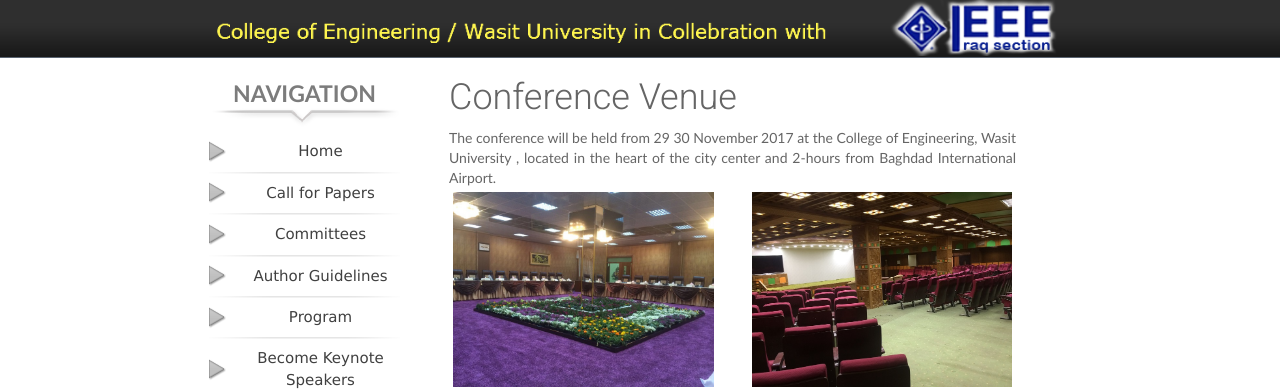
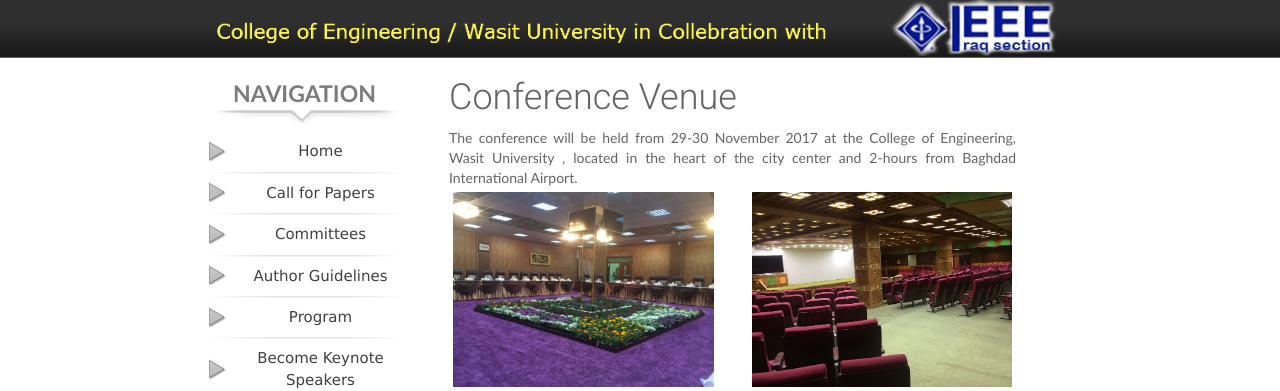
Before and after one commit to alaidi/ICOSEA, a Jekyll site: the page built from venue.md, in a window 1280 px wide. Shown: the part 360-751 px from the top of the page. Built offline with Jekyll 4.4.1, drawn with Linux system fonts in a browser that asks for light colours; nearby versions of some CDN libraries; our own code applies the rules of GitHub Pages for plain Markdown files.

Commit message:
fix date

```diff
--- a/venue.md
+++ b/venue.md
@@ -7,7 +7,7 @@
 
 # Conference Venue
 
-The conference will be held from 29 30  November 2017 at the College of Engineering, Wasit University , located in the heart of the city center and 2-hours from Baghdad International Airport.
+The conference will be held from 29-30  November 2017 at the College of Engineering, Wasit University , located in the heart of the city center and 2-hours from Baghdad International Airport.
 
 <div class="row">
 <div class="col-lg-6 col-sm-6 col-xs-6"><a title="Image 1" href="#"><img class="thumbnail img-responsive" src="img/venue/1.JPG"></a></div>
```
